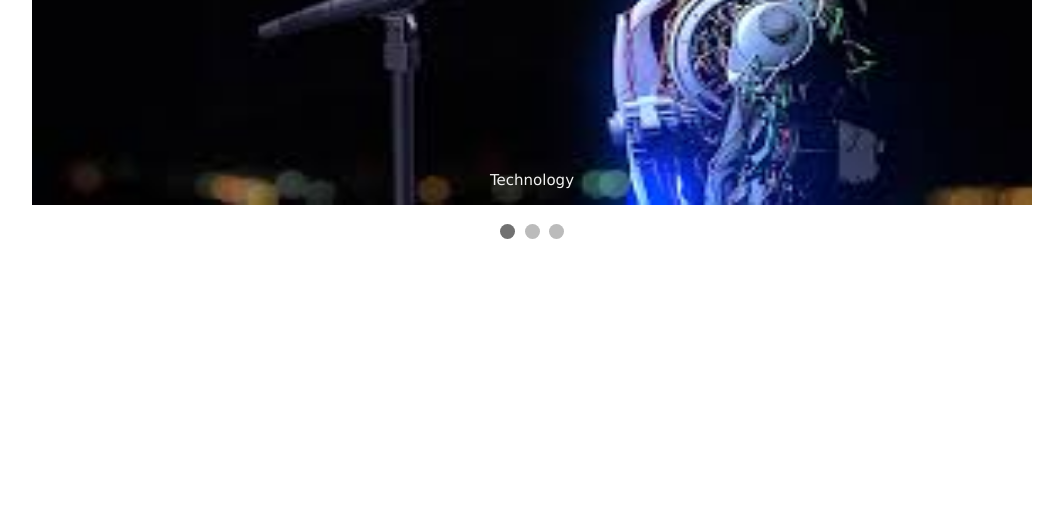
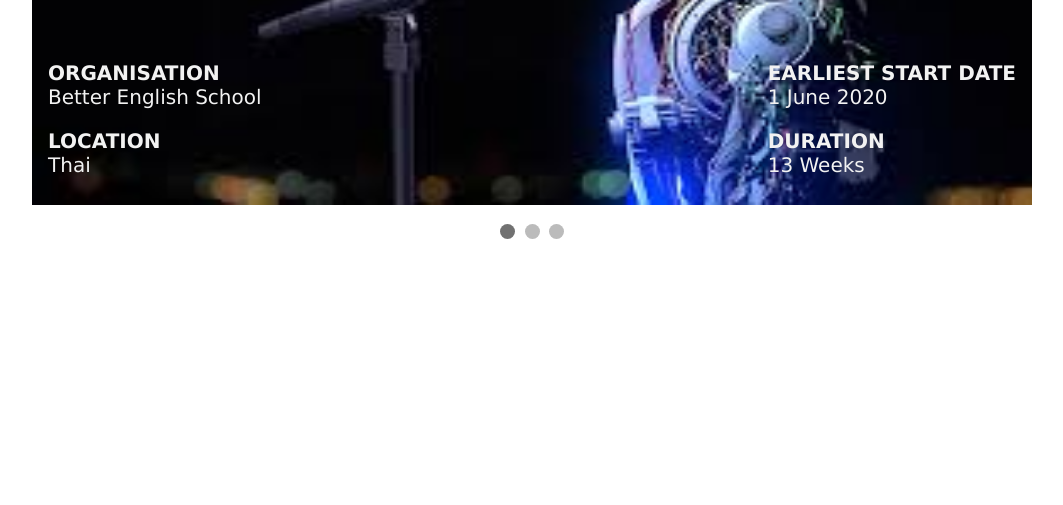
Before and after one commit to roots-ai/careers, a plain HTML site: page slideshow/slideshow.html in a window 1280 px wide. Shown: the part 295-800 px from the top of the page, without its empty margins (108-1171 px from the left). Drawn offline with Linux system fonts and the light colour scheme.

Commit message:
Add files via upload

```diff
--- a/slideshow/slideshow.html
+++ b/slideshow/slideshow.html
@@ -3,6 +3,7 @@
 <head>
 <meta name="viewport" content="width=device-width, initial-scale=1">
 <style>
+
 * {box-sizing: border-box}
 body {font-family: Verdana, sans-serif; margin:0}
 .mySlides {display: none}
@@ -43,16 +44,31 @@ img {vertical-align: middle;}
 }
 
 /* Caption text */
-.text {
+.centered {
   color: #f2f2f2;
-  font-size: 15px;
+  font-size: 50px;
   padding: 8px 12px;
   position: absolute;
-  bottom: 8px;
   width: 100%;
   text-align: center;
+  top: 50%;
+  left: 50%;
+  transform: translate(-50%, -50%);
 }
-
+.bottom-left {
+  color: #f2f2f2;
+  font-size: 20px;
+  position: absolute;
+  bottom: 8px;
+  left: 16px;
+}
+.bottom-right {
+  color: #f2f2f2;
+  font-size: 20px;
+  position: absolute;
+  bottom: 8px;
+  right: 16px;
+}
 /* Number text (1/3 etc) */
 .numbertext {
   color: #f2f2f2;
@@ -97,8 +113,9 @@ img {vertical-align: middle;}
 }
 
 /* On smaller screens, decrease text size */
-@media only screen and (max-width: 300px) {
-  .prev, .next,.text {font-size: 11px}
+@media only screen and (max-width: 600px) {
+  .prev, .next,.text, .bottom-left, .bottom-right {font-size: 11px}
+  .centered{font-size:20px;}
 }
 </style>
 </head>
@@ -109,19 +126,43 @@ img {vertical-align: middle;}
 <div class="mySlides fade">
   <div class="numbertext">1 / 3</div>
   <img src="images/tech.jpg" style="width:100%;height:500px">
-  <div class="text">Technology</div>
+  <div class="centered"><b>Technology</b></div>
+  <div class="bottom-left">
+      <p><b>ORGANISATION</b><br /> Better English School</p>
+      <p><b>LOCATION</b><br/>Thai</p>
+  </div>
+  <div class="bottom-right">
+      <p><b>EARLIEST START DATE</b><br /> 1 June 2020</p>
+      <p><b>DURATION</b><br />13 Weeks</p>
+  </div>
 </div>
 
 <div class="mySlides fade">
-  <div class="numbertext">2 / 3</div>
-  <img src="images/publish.jpg" style="width:100%;height:500px">
-  <div class="text">Publishing</div>
+    <div class="numbertext">2 / 3</div>
+    <img src="images/publish.jpg" style="width:100%;height:500px">
+    <div class="centered"><b>Publishing </b></div>
+    <div class="bottom-left">
+        <p><b>ORGANISATION</b><br /> Better English School</p>
+        <p><b>LOCATION</b><br />Thai</p>
+    </div>
+    <div class="bottom-right">
+        <p><b>EARLIEST START DATE</b><br /> 1 June 2020</p>
+        <p><b>DURATION</b><br />13 Weeks</p>
+    </div>
 </div>
 
 <div class="mySlides fade">
-  <div class="numbertext">3 / 3</div>
-  <img src="images/management.jpg" style="width:100%;height:500px">
-  <div class="text">Management</div>
+    <div class="numbertext">3 / 3</div>
+    <img src="images/management.jpg" style="width:100%;height:500px">
+    <div class="centered"><b>Management</b></div>
+    <div class="bottom-left">
+        <p><b>ORGANISATION</b><br /> Better English School</p>
+        <p><b>LOCATION</b><br />Thai</p>
+    </div>
+    <div class="bottom-right">
+        <p><b>EARLIEST START DATE</b><br /> 1 June 2020</p>
+        <p><b>DURATION</b><br />13 Weeks</p>
+    </div>
 </div>
 
 <a class="prev" onclick="plusSlides(-1)">&#10094;</a>
```
